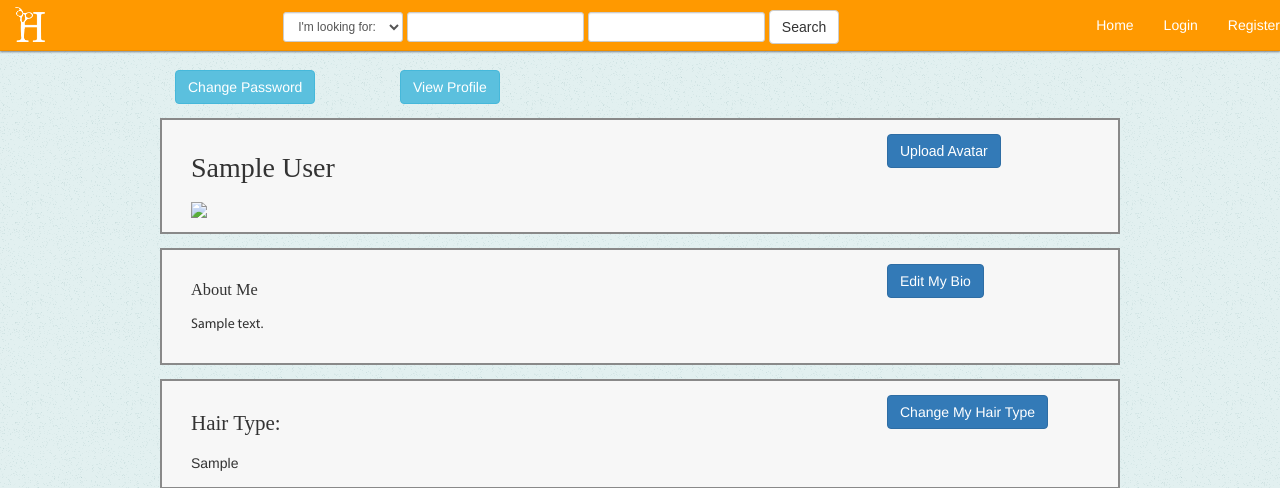
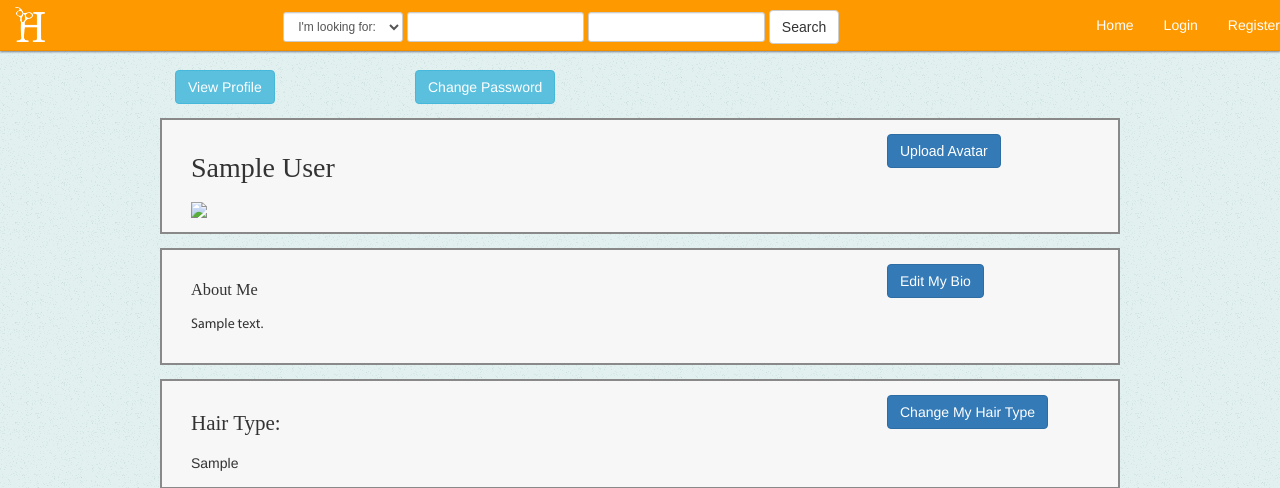
Before and after one commit to enlore/hairshopsearch.com, a Flask app: template app/dashboard/templates/dashboard/consumer.html in a window 1280 px wide. Shown: the top 488 px of the page. Run offline with Flask 2, Linux system fonts and the light colour scheme; the template is opened without the code that fills it: values that come from a table or form of the project are taken from there, others are empty; tables that the repository leaves empty hold one stand-in row (values such as "Sample post"); style sheets or scripts are compiled from the project's sources; parts of the project's set-up code (start-up, migrations or seed data) failed here and were passed over; some libraries are stand-ins or nearby versions; some web fonts are replaced.

Commit message:
Switch button order

```diff
--- a/app/dashboard/templates/dashboard/consumer.html
+++ b/app/dashboard/templates/dashboard/consumer.html
@@ -3,14 +3,14 @@
 <div class="container">
     <div class="row">
         <div class="col-md-3">
+            <a class="btn btn-info dashboard" href="{{ url_for('frontend.consumer_url', consumer_url=consumer.consumer_url) }}">
+                View Profile
+            </a>
+        </div>
+
+        <div class="col-md-3">
             <a class="btn btn-info dashboard" href="{{ url_for('security.change_password') }}">
                 Change Password
-            </a>
-        </div>
-        <div class="cold-md-3">
-            <a class="btn btn-info dashboard" href="{{ url_for('frontend.consumer_url',
-                consumer_url=consumer.consumer_url) }}">
-                View Profile
             </a>
         </div>
     </div><!-- /.row -->
```
